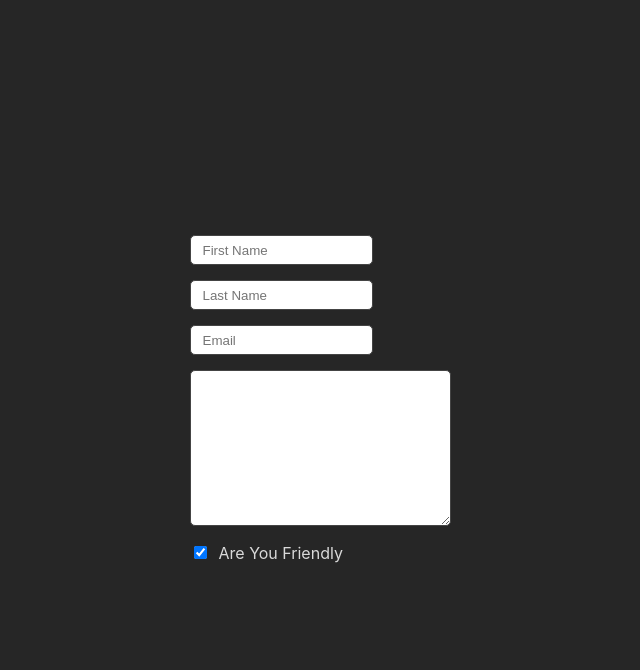
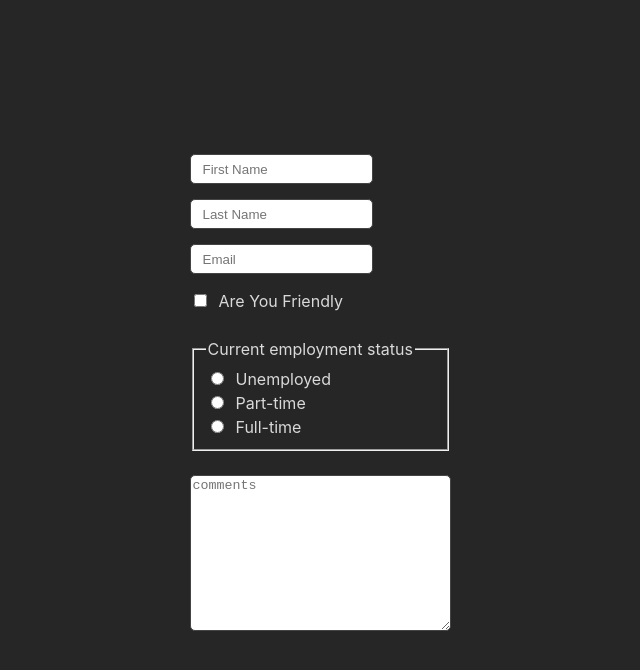
Before and after one commit to JoshLamptey/crash-tests, a React (Vite) app in the folder practice1/: page / in a window 1280 px wide. Shown: the top 670 px of the page, without its empty margins (320-960 px from the left). Built offline with nearby package versions, Linux system fonts and the light colour scheme.

Commit message:
Yggdrassil

```diff
--- a/practice1/src/form.jsx
+++ b/practice1/src/form.jsx
@@ -7,10 +7,11 @@
       lastName:"",
       Email:"",
       textarea:"",
-      isFriendly:true
+      isFriendly:false,
+      employment:""
     }
     )
-
+console.log(formData.employment)
 
    function handleChange(event){
     const{name,value,type,checked} = event.target
@@ -45,14 +46,7 @@
              name="Email"
              value={formData.Email}
                />
-               <textarea
-               name="textarea"
-               id=""
-               cols="30"
-               rows="10"
-               value={formData.textarea}
-               onChange={handleChange}
-               />
+
               <input
               name="isFriendly"
               type ="checkbox"
@@ -61,6 +55,55 @@
               onChange={handleChange}
               />
               <label htmlFor="isFriendly" >Are You Friendly</label>
+              <br />
+               <br />
+            <fieldset>
+                <legend>Current employment status</legend>
+
+                <input
+                    name="employment"
+                    type="radio"
+                    id="unemployed"
+                    value="unemployed"
+                    checked={formData.employment==="unemployed"}
+                    onChange={handleChange}
+                />
+                <label htmlFor="unemployed">Unemployed</label>
+                <br />
+
+                <input
+                    name="employment"
+                    type="radio"
+                    id="part-time"
+                    value="part-time"
+                    checked={formData.employment==="part-time"}
+                    onChange={handleChange}
+                />
+                <label htmlFor="part-time">Part-time</label>
+                <br />
+
+                <input
+                    name="employment"
+                    type="radio"
+                    id="full-time"
+                    value="full-time"
+                    checked={formData.employment==="full-time"}
+                    onChange={handleChange}
+                />
+                <label htmlFor="full-time">Full-time</label>
+                <br />
+
+            </fieldset>
+            <br />
+            <textarea
+               name="textarea"
+               placeholder="comments"
+               id=""
+               cols="30"
+               rows="10"
+               value={formData.textarea}
+               onChange={handleChange}
+               />
         </form>
     )
 }
```
